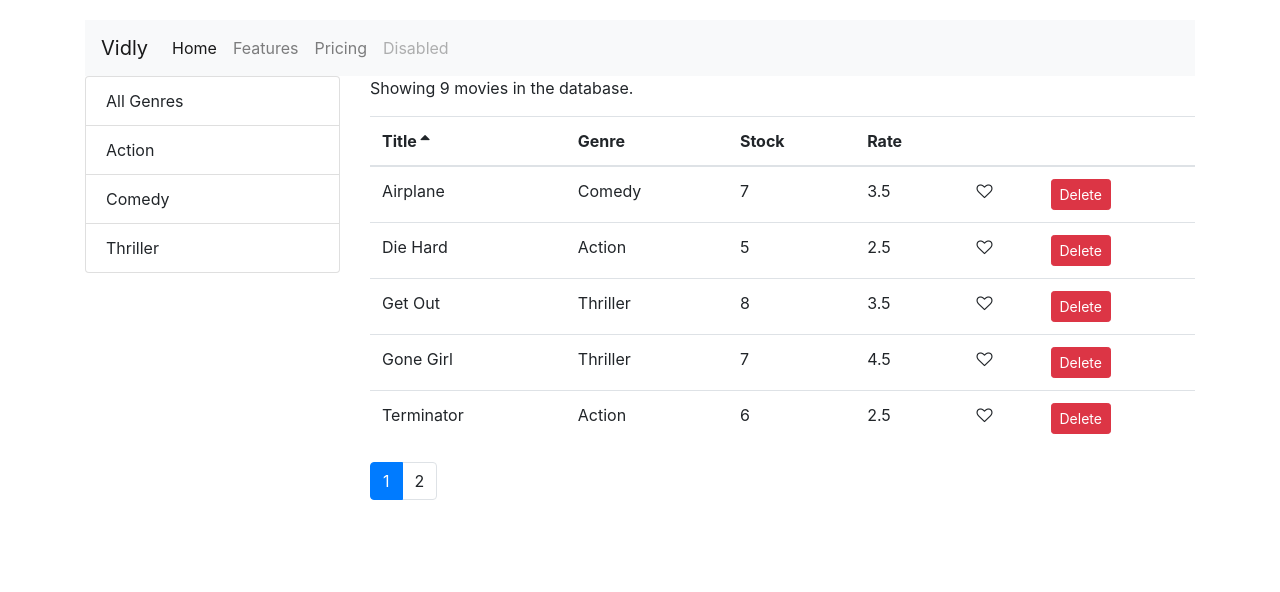
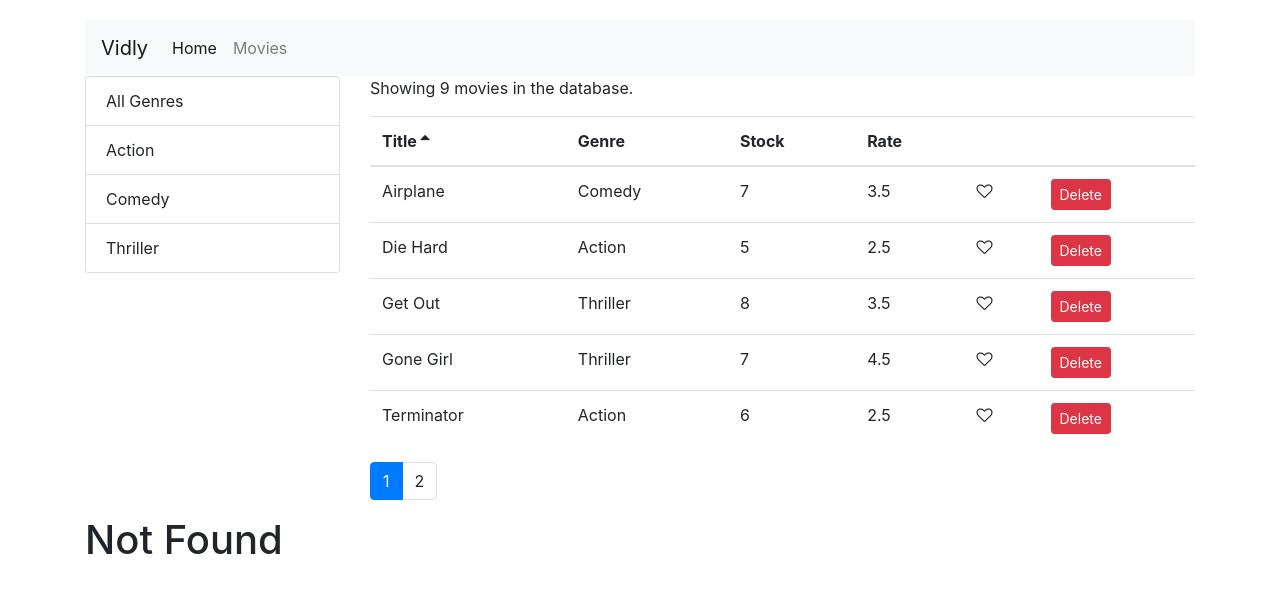
Before and after one commit to gerrymcdonnell/react-vidly, a React (Create React App) app: page /not-found in a window 1280 px wide. Shown: the top 592 px of the page. Built offline with nearby package versions, Linux system fonts and the light colour scheme.

Commit message:
added basic nav bar

```diff
--- a/package.json
+++ b/package.json
@@ -9,6 +9,7 @@
     "prop-types": "^15.6.2",
     "react": "^16.8.4",
     "react-dom": "^16.8.4",
+    "react-router-dom": "^4.3.1",
     "react-scripts": "2.1.8"
   },
   "scripts": {
--- a/src/App.js
+++ b/src/App.js
@@ -1,4 +1,8 @@
 import React, { Component } from "react";
+//import route component
+import { Route, Switch, Redirect } from 'react-router-dom'
+
+import NotFound from "./components/notFound";
 import Movies from "./components/movies";
 import "./App.css";
 import Navbar from './components/common/navBar';
@@ -9,8 +13,18 @@ class App extends Component {
     return (
       /* A JSX comment */
       <main className="container">
-        <Navbar/>
+        <Navbar />
         <Movies />
+
+        <Switch>
+          <Route path="/movies" component={Movies} />
+          <Route path="/not-found" component={NotFound} />
+          <Route path="/" exact component={Movies} />
+          <Redirect to="/not-found" />
+        </Switch>
+
+
+
       </main>
     );
   }
--- a/src/components/common/navBar.jsx
+++ b/src/components/common/navBar.jsx
@@ -1,5 +1,6 @@
 // imr
 import React,{ Component } from 'react';
+import {Link} from "react-router-dom";
 
 class Navbar extends Component {
     /*constructor(props) {
@@ -11,28 +12,21 @@ class Navbar extends Component {
             <nav className="navbar navbar-expand-lg navbar-light bg-light">
 
                 <a className="navbar-brand" href="#">Vidly</a>
-                <button className="navbar-toggler" type="button" data-toggle="collapse" data-target="#navbarNav" aria-controls="navbarNav" aria-expanded="false" aria-label="Toggle navigation">
+
+                {/* <button className="navbar-toggler" type="button" data-toggle="collapse" data-target="#navbarNav" aria-controls="navbarNav" aria-expanded="false" aria-label="Toggle navigation">
                     <span className="navbar-toggler-icon"></span>
-                </button>
+                </button> */}
 
                 <div className="collapse navbar-collapse" id="navbarNav">
                     <ul className="navbar-nav">
 
-                    <li className="nav-item active">
-                        <a className="nav-link" href="#">Home <span className="sr-only">(current)</span></a>
-                    </li>
+                        <li className="nav-item active">
+                            <Link to="/" className="nav-link" href="#">Home</Link>
+                        </li>
 
-                    <li className="nav-item">
-                        <a className="nav-link" href="#">Features</a>
-                    </li>
-
-                    <li className="nav-item">
-                        <a className="nav-link" href="#">Pricing</a>
-                    </li>
-
-                    <li className="nav-item">
-                        <a className="nav-link disabled" href="#">Disabled</a>
-                    </li>
+                        <li className="nav-item">
+                            <Link to="/movies" className="nav-link" href="#">Movies</Link>
+                        </li>
 
                     </ul>
                 </div>
--- /dev/null
+++ b/src/components/notFound.jsx
@@ -0,0 +1,7 @@
+import React from "react";
+
+const NotFound = () => {
+  return <h1>Not Found</h1>;
+};
+
+export default NotFound;
--- a/src/index.js
+++ b/src/index.js
@@ -9,8 +9,14 @@ import "bootstrap/dist/css/bootstrap.css";
 //font awesome
 import "font-awesome/css/font-awesome.css";
 
-//render the component in the root element of the page
-ReactDOM.render(<App />, document.getElementById("root"));
+//vid 94 type first letter of import i.e rrd then tab
+import { BrowserRouter } from 'react-router-dom';
+
+ReactDOM.render(
+    <BrowserRouter>
+        <App />
+    </BrowserRouter>,
+    document.getElementById('root'));
 
 // If you want your app to work offline and load faster, you can change
 // unregister() to register() below. Note this comes with some pitfalls.
```
Also changed, not shown: 1 other file (tests, documents, lock files or other folders).
